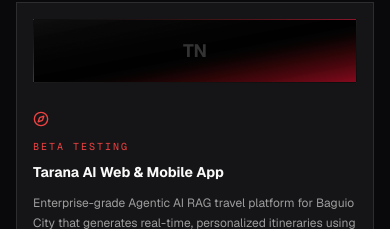
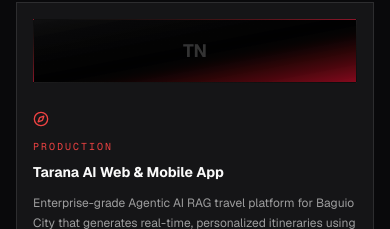
Before and after one commit to donyelqt/donielearys, a Next.js app: page / in a window 390 px wide. Shown: the part 9340-9569 px from the top of the page. Built offline with nearby package versions, Linux system fonts and the light colour scheme.

Commit message:
fix: Tarana AI Web & Mobile App status Beta Testing -> Production
100+ users on LGU-backed deployment; beta label undersells it.

```diff
--- a/src/components/sections/Projects.tsx
+++ b/src/components/sections/Projects.tsx
@@ -28,7 +28,7 @@ const itemVariants = {
 const statusText: Record<string, string> = {
   'Active Development': 'text-crimson',
   'Live': 'text-crimson',
-  'Beta Testing': 'text-crimson',
+  'Production': 'text-crimson',
   'Research Production': 'text-crimson',
   'Thesis Validation': 'text-crimson',
 }
@@ -68,7 +68,7 @@ const projects = [
   },
   {
     title: "Tarana AI Web & Mobile App",
-    status: "Beta Testing",
+    status: "Production",
     description: "Enterprise-grade Agentic AI RAG travel platform for Baguio City that generates real-time, personalized itineraries using multi-agent AI, vector embeddings, live traffic/weather data. Supported by LGU Baguio City and deployed with 100+ beta users.",
     header: (
       <div className="relative flex flex-1 w-full h-full min-h-[4rem] sm:min-h-[5rem] rounded-none bg-linear-to-br from-[var(--g1)] via-[var(--g2)] to-[var(--g3)] dark:from-[var(--g1)] dark:via-[var(--g2)] dark:to-[var(--g3)] border border-white/5 overflow-hidden">
```
